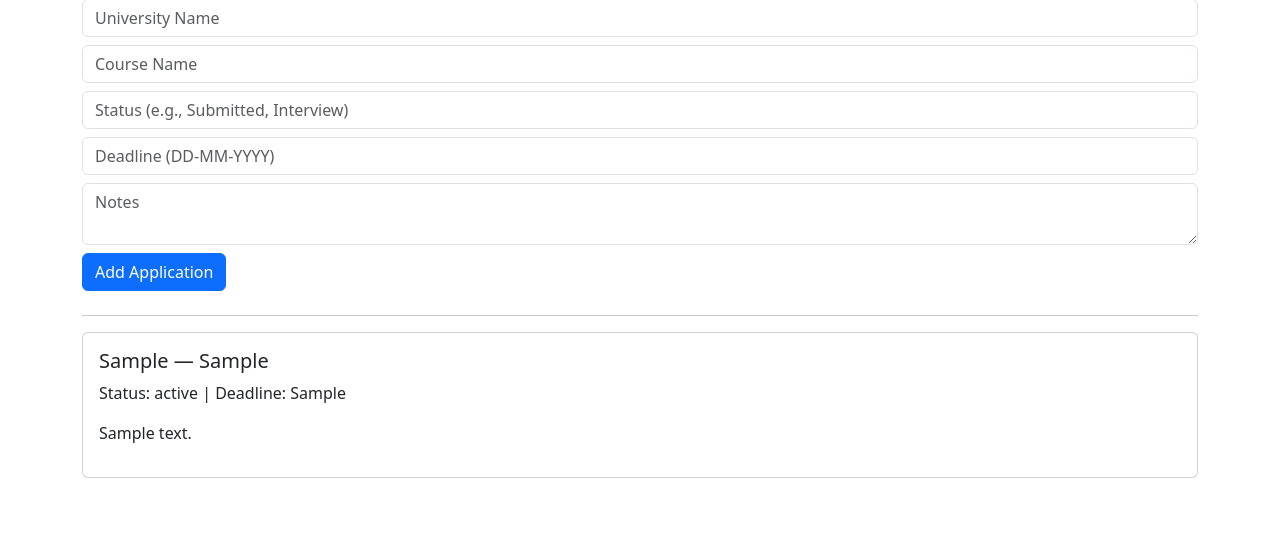
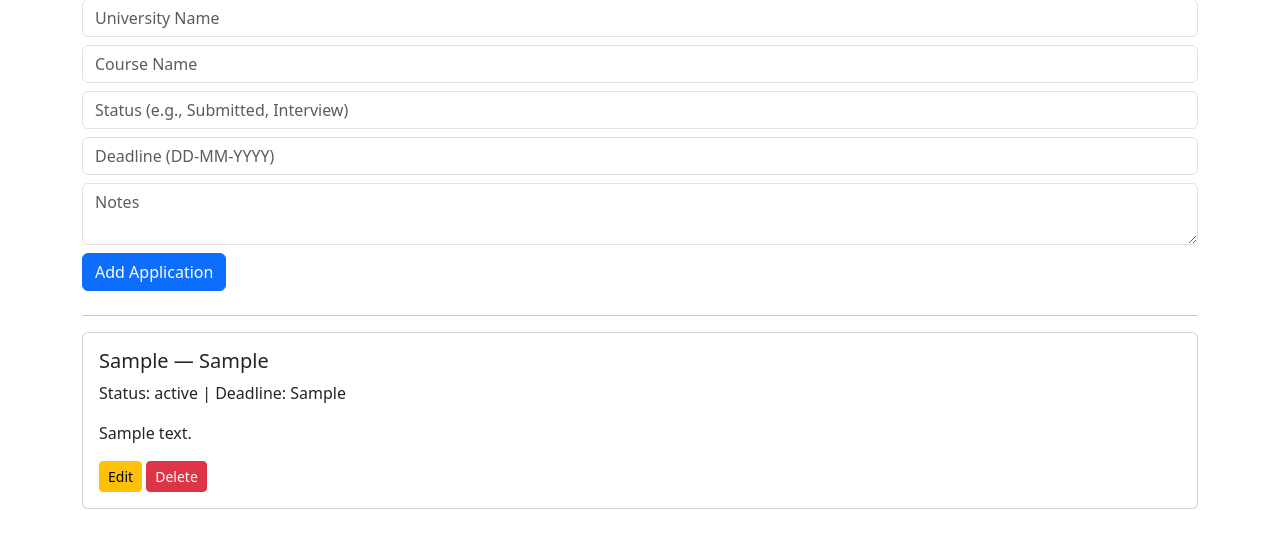
Before and after one commit to soultoufu/uni-app-tracker, a Flask app: page / in a window 1280 px wide. Shown: the part 97-645 px from the top of the page. Run offline with Flask 3, Linux system fonts and the light colour scheme; tables that the repository leaves empty hold one stand-in row (values such as "Sample post").

Commit message:
Add edit +delete buttons to home page, add edit an delete routes to app.py, add new function to edit application

```diff
--- a/app.py
+++ b/app.py
@@ -23,6 +23,34 @@ def home():
     applications = Application.query.all()
     return render_template("home.html", applications=applications)
 
+from flask import Flask, render_template, request, redirect, url_for
+from models import db, Application
+
+# ... existing config and home route ...
+
+@app.route("/edit/<int:id>", methods=["GET", "POST"])
+def edit(id):
+    app_to_edit = Application.query.get_or_404(id)
+
+    if request.method == "POST":
+        app_to_edit.university = request.form["university"]
+        app_to_edit.course = request.form["course"]
+        app_to_edit.status = request.form["status"]
+        app_to_edit.deadline = request.form["deadline"]
+        app_to_edit.notes = request.form["notes"]
+
+        db.session.commit()
+        return redirect(url_for("home"))
+
+    return render_template("edit.html", app=app_to_edit)
+
+@app.route("/delete/<int:id>")
+def delete(id):
+    app_to_delete = Application.query.get_or_404(id)
+    db.session.delete(app_to_delete)
+    db.session.commit()
+    return redirect(url_for("home"))
+
 if __name__ == "__main__":
     with app.app_context():
         db.create_all()
--- a/templates/home.html
+++ b/templates/home.html
@@ -24,6 +24,10 @@
           <h5>{{ app.university }} — {{ app.course }}</h5>
           <p>Status: {{ app.status }} | Deadline: {{ app.deadline }}</p>
           <p>{{ app.notes }}</p>
+
+          <a href="/edit/{{ app.id }}" class="btn btn-sm btn-warning">Edit</a>
+          <a href="/delete/{{ app.id }}" class="btn btn-sm btn-danger"
+             onclick="return confirm('Are you sure you want to delete this entry?');">Delete</a>
         </div>
       </div>
     {% endfor %}
```
Also changed, not shown: templates/edit.html (added, +21 -0 lines). Lines whose indentation alone changed are shown as unchanged.
